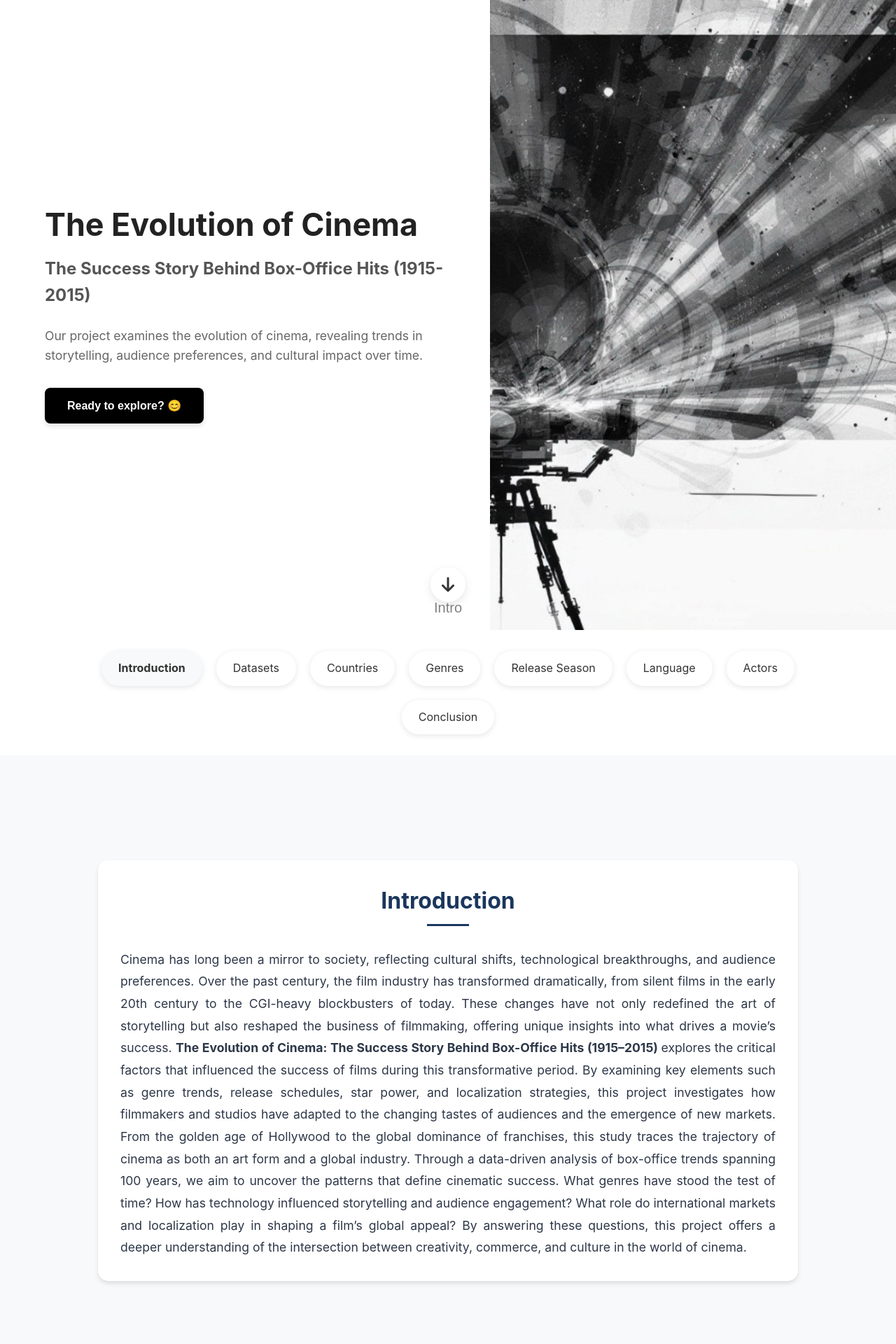
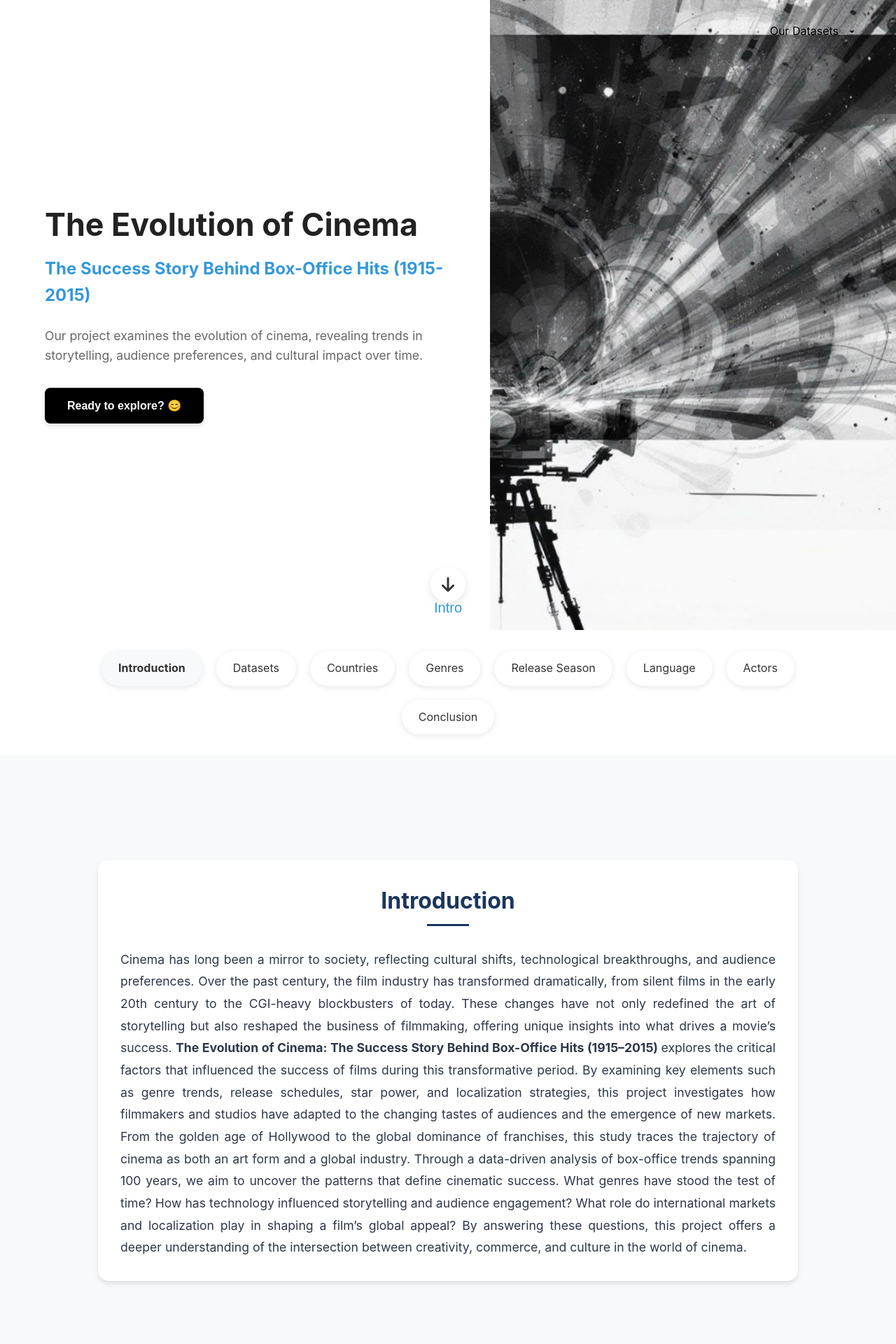
Before and after one commit to epfl-ada/ada-2024-project-melyn, a Jekyll site: the page webSite-Evolution of Cinema/index.html, which Jekyll copies as it is, in a window 1280 px wide. Shown: the top 1920 px of the page at 70% size. Built offline with Jekyll 4.4.1, drawn with Linux system fonts in a browser that asks for light colours.

Commit message:
Change some icons on the website

```diff
--- a/webSite-Evolution of Cinema/index.html
+++ b/webSite-Evolution of Cinema/index.html
@@ -26,41 +26,159 @@
       width: 100%;
     }
     /* Button Styling */
-    .dataset-button {
+
+
+    .menu-container {
         position: fixed;
         top: 20px;
         right: 20px;
-      background-color: gray;
-      color: white;
-      border: none;
-      border-radius: 8px;
-      padding: 10px 20px;
-      cursor: pointer;
+        z-index: 1000;
+    }
+
+    .menu {
+        font-size: 16px;
+        line-height: 1.6;
+        color: #000000;
+        width: fit-content;
+        display: flex;
+        list-style: none;
+        margin: 0;
+        padding: 0;
+    }
+
+    .menu a {
+        text-decoration: none;
+        color: inherit;
+        font-family: inherit;
+        font-size: inherit;
+        line-height: inherit;
+    }
+
+    .menu .link {
+        position: relative;
         display: flex;
         align-items: center;
         justify-content: center;
-      box-shadow: 0 4px 6px rgba(0, 0, 0, 0.1);
-      transition: background-color 0.3s ease, transform 0.3s ease;
-      text-decoration: none;
+        gap: 12px;
+        padding: 12px 36px;
+        border-radius: 16px;
+        overflow: hidden;
+        transition: all 0.48s cubic-bezier(0.23, 1, 0.32, 1);
     }
 
-    .dataset-button:hover {
-      background-color: #464447;
-      transform: translateY(-2px);
+    .menu .link::after {
+        content: "";
+        position: absolute;
+        top: 0;
+        left: 0;
+        width: 100%;
+        height: 100%;
+        background-color: #3498db;
+        z-index: -1;
+        transform: scaleX(0);
+        transform-origin: left;
+        transition: transform 0.48s cubic-bezier(0.23, 1, 0.32, 1);
     }
 
-    /* Styling for the <i> tags inside the button */
-    .dataset-button i {
-      font-style: normal;
-      display: inline-block;
-      color: white;
-      transition: transform 0.4s ease;
+    .menu .link svg {
+        width: 14px;
+        height: 14px;
+        fill: #000000;
+        transition: all 0.48s cubic-bezier(0.23, 1, 0.32, 1);
     }
 
-    /* Animate individual letters on hover */
-    .dataset-button:hover i {
-      transform: translateY(-3px);
+    .menu .item {
+        position: relative;
     }
+
+    .menu .item .submenu {
+        display: flex;
+        flex-direction: column;
+        align-items: center;
+        position: absolute;
+        top: 100%;
+        border-radius: 0 0 16px 16px;
+        right: 0;
+        width: 200px;
+        overflow: hidden;
+        border: 1px solid #cccccc;
+        background-color: white;
+        opacity: 0;
+        visibility: hidden;
+        transform: translateY(-12px);
+        transition: all 0.48s cubic-bezier(0.23, 1, 0.32, 1);
+        z-index: 1;
+        pointer-events: none;
+        list-style: none;
+        padding: 0;
+        margin: 0;
+    }
+
+    .menu .item:hover .submenu {
+        opacity: 1;
+        visibility: visible;
+        transform: translateY(0);
+        pointer-events: auto;
+        border-top: transparent;
+        border-color: black;
+    }
+
+    .menu .item:hover .link {
+        color: #ffffff;
+        border-radius: 16px 16px 0 0;
+    }
+
+    .menu .item:hover .link::after {
+        transform: scaleX(1);
+        transform-origin: right;
+    }
+
+    .menu .item:hover .link svg {
+        fill: #ffffff;
+        transform: rotate(-180deg);
+    }
+
+    .submenu .submenu-item {
+        width: 100%;
+        transition: all 0.48s cubic-bezier(0.23, 1, 0.32, 1);
+    }
+
+    .submenu .submenu-link {
+        display: block;
+        padding: 12px 24px;
+        width: 100%;
+        position: relative;
+        text-align: center;
+        transition: all 0.48s cubic-bezier(0.23, 1, 0.32, 1);
+    }
+
+    .submenu .submenu-item:last-child .submenu-link {
+        border-bottom: none;
+    }
+
+    .submenu .submenu-link::before {
+        content: "";
+        position: absolute;
+        top: 0;
+        left: 0;
+        transform: scaleX(0);
+        width: 100%;
+        height: 100%;
+        background-color: #3498db;
+        z-index: -1;
+        transform-origin: left;
+        transition: transform 0.48s cubic-bezier(0.23, 1, 0.32, 1);
+    }
+
+    .submenu .submenu-link:hover:before {
+        transform: scaleX(1);
+        transform-origin: right;
+    }
+
+    .submenu .submenu-link:hover {
+        color: #ffffff;
+    }
+
 
     /* Navigation Bar Styles */
     .nav-container {
@@ -143,7 +261,7 @@
 
     .hero-content h3 {
       font-size: clamp(1.2rem, 3vw, 1.5rem);
-      color: #555;
+      color: #3498db;
       margin-bottom: 1.5rem;
     }
 
@@ -224,7 +342,7 @@
       position: absolute;
       bottom: -20px;
       content: "Intro";
-      color: gray;
+      color: #3498db;
       font-size: 20px;
     }
 
@@ -488,18 +606,31 @@
   </style>
 </head>
 <body>
-
-    <!-- Top-right button-->
-     <!-- Button linking to the dataset -->
-    <a href="http://www.cs.cmu.edu/~ark/personas/" target="_blank" class="dataset-button" alt="tony stark">
-    <i>D</i>
-    <i>A</i>
-    <i>T</i>
-    <i>A</i>
-    <i>S</i>
-    <i>E</i>
-    <i>T</i>
+  <div class="header">
+    <div class="menu-container">
+        <ul class="menu">
+            <li class="item">
+                <a href="#" class="link">
+                    Our Datasets
+                    <svg viewBox="0 0 24 24" width="16" height="16">
+                        <path d="M12 16l-6-6h12z"/>
+                    </svg>
                 </a>
+                <ul class="submenu">
+                    <li class="submenu-item">
+                        <a href="http://www.cs.cmu.edu/~ark/personas/" class="submenu-link">CMU Movies</a>
+                    </li>
+                    <li class="submenu-item">
+                        <a href="https://datasets.imdbws.com/" class="submenu-link">IMDb Ratings</a>
+                    </li>
+                    <li class="submenu-item">
+                        <a href="https://www.kaggle.com/datasets/bls/consumer-price-index?resource=download" class="submenu-link">Consumer Price</a>
+                    </li>
+                </ul>
+            </li>
+        </ul>
+    </div>
+</div>
 
     <!-- Hero Section-->
   <div class="hero-section">
@@ -521,6 +652,8 @@
     </button>
   </div>
 
+
+
   <nav class="nav-container">
     <ul class="nav-tabs">
       <li class="nav-item active">Introduction</li>
@@ -535,6 +668,7 @@
   </nav>
 
   <section id="introduction">
+
     <div class="introduction-content">
       <h2>Introduction</h2>
       <p>
@@ -546,6 +680,8 @@
       </p>
     </div>
     </section>
+
+
 
     <section id="datasets" class="datasets-section">
         <div class="container">
```
Also changed, not shown: 3 other files. Lines whose indentation alone changed are shown as unchanged.
